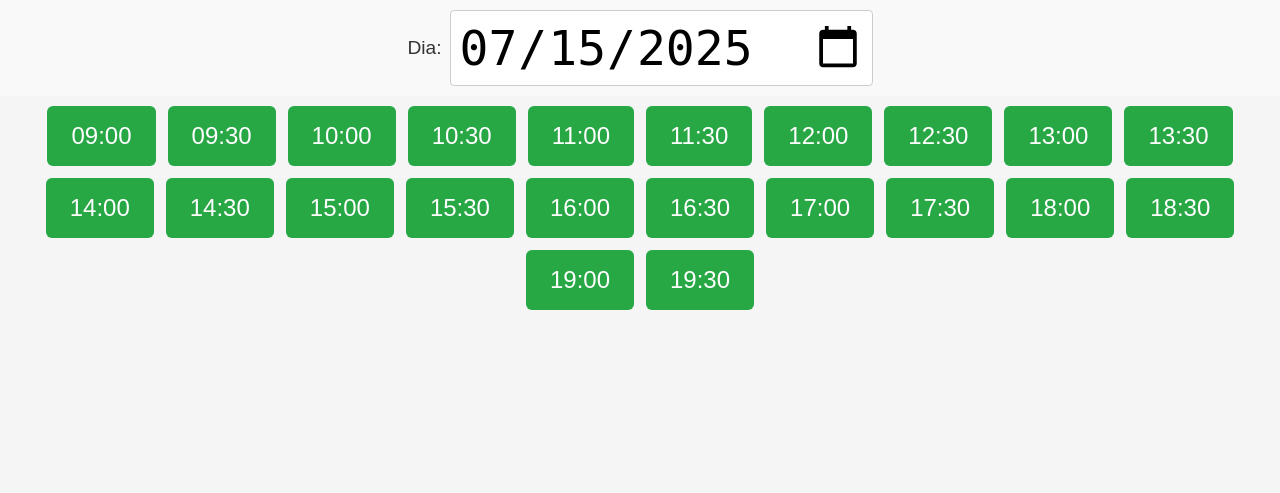
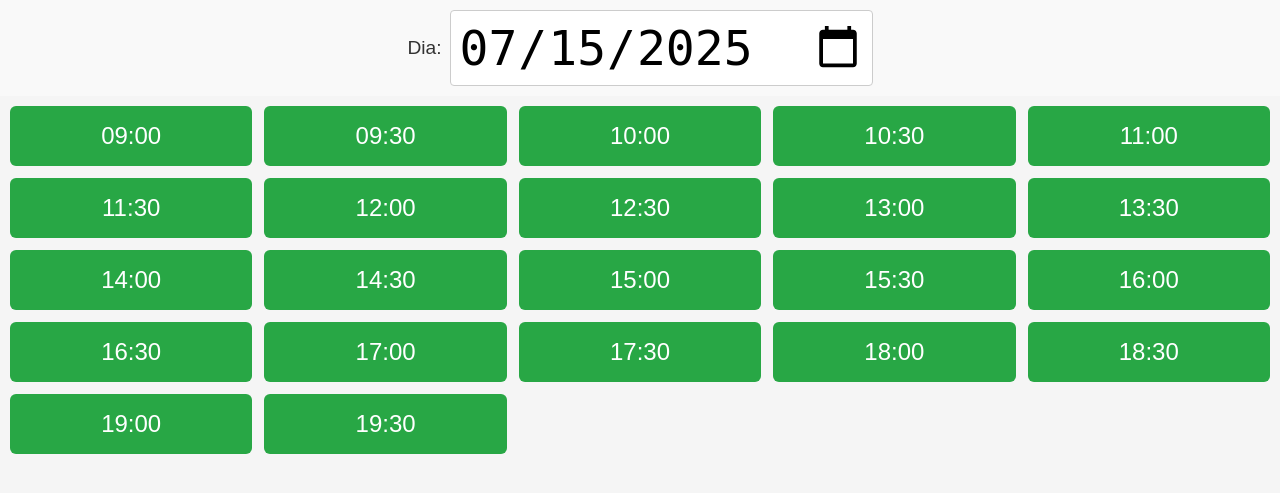
Before and after one commit to ChristianLara01/attenua-1, a Flask app: page / in a window 1280 px wide. Shown: the part 91-584 px from the top of the page. Run offline with Flask 2, Linux system fonts and the light colour scheme.

Commit message:
Update styles.css

```diff
--- a/static/styles.css
+++ b/static/styles.css
@@ -41,23 +41,26 @@ body {
   width: auto;
 }
 
-/* Grid de horários */
+/* Grid de horários: 5 colunas, cada uma com mesma largura */
 .time-grid {
-  display: flex;
-  flex-wrap: wrap;
-  gap: 12px;
+  display: grid;
+  grid-template-columns: repeat(5, 1fr); /* 5 colunas iguais */
+  gap: 12px;                             /* espaço entre botões */
   padding: 10px;
-  justify-content: center;
+  justify-items: center;                 /* centra cada botão na coluna */
 }
+
+/* Ajuste do estilo dos botões (mantém o que já tinha) */
 .time-grid button {
   background: #28a745;
   color: #fff;
   border: none;
   border-radius: 6px;
   cursor: pointer;
-  font-size: 1.5rem;       /* aumenta o texto dos botões */
-  padding: 16px 24px;      /* aumenta área clicável */
+  font-size: 1.5rem;
+  padding: 16px 24px;
   transition: background 0.2s ease;
+  width: 100%;    /* botão preenche toda a largura da célula */
 }
 .time-grid button:hover {
   background: #218838;
```
